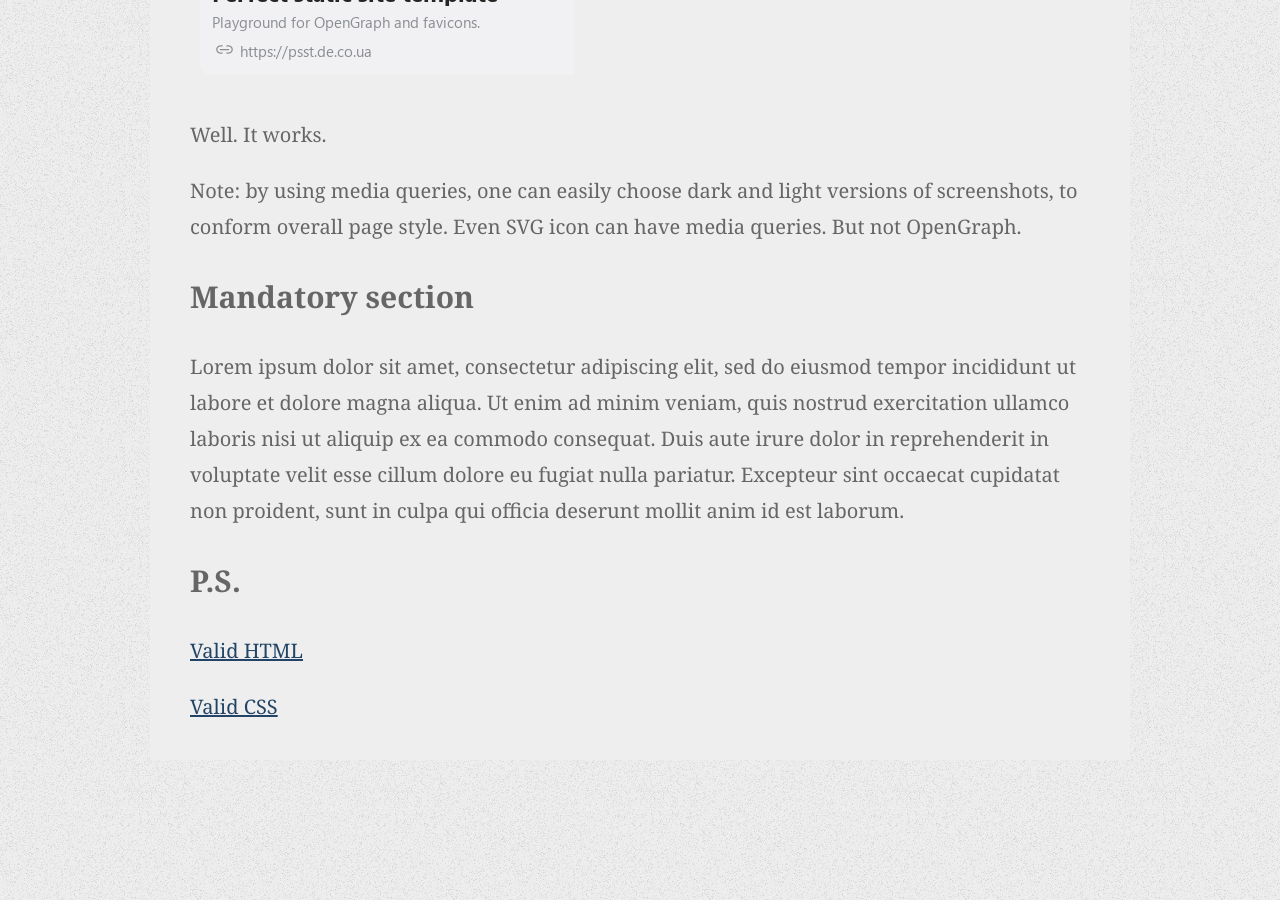
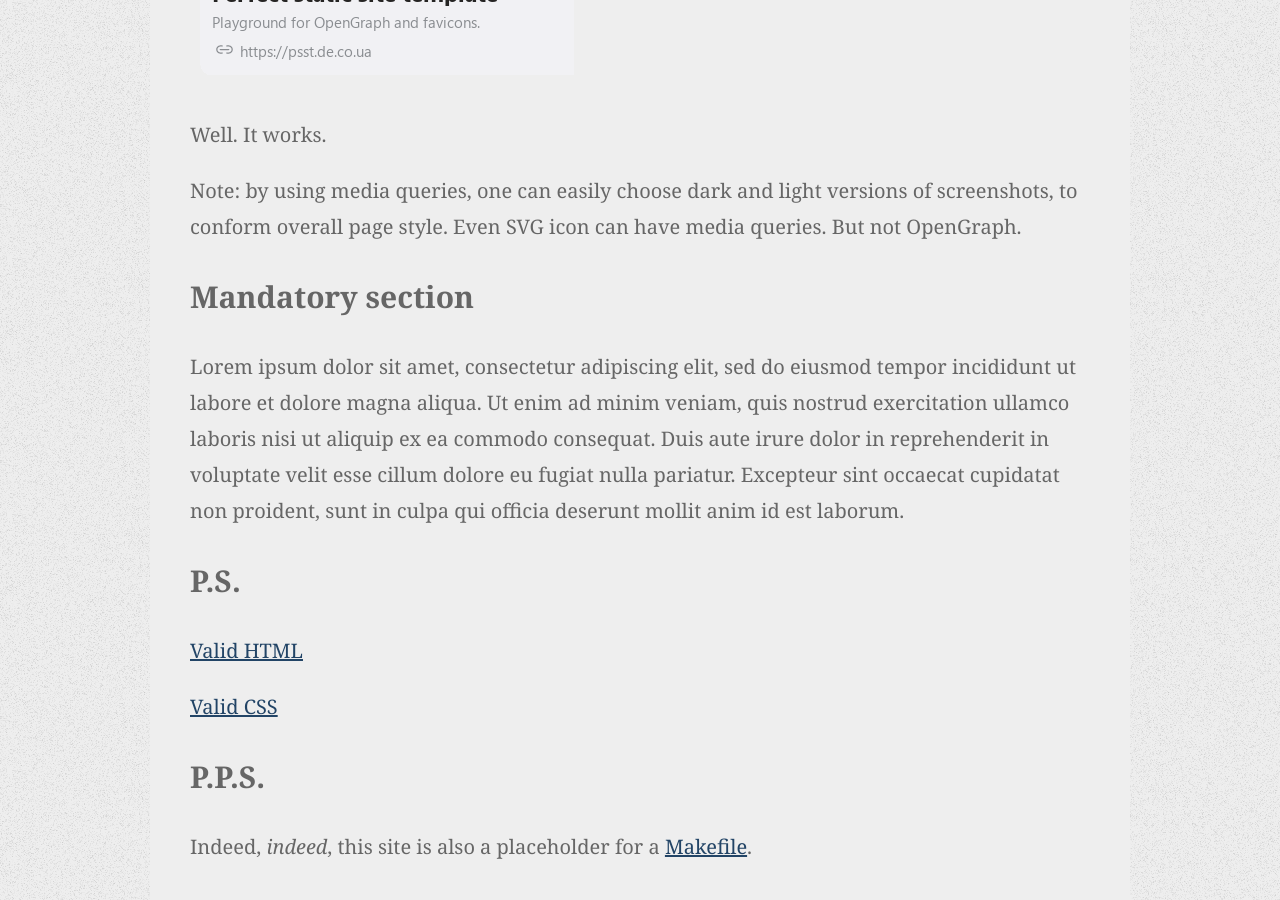
Before and after one commit to kastaneda/psst, a Jekyll site: the page built from index.md, in a window 1280 px wide and 900 px high, scrolled down 3839 px. Built offline with Jekyll 4.4.1, drawn with Linux system fonts in a browser that asks for light colours.

Commit message:
One more comment

```diff
--- a/index.md
+++ b/index.md
@@ -116,8 +116,15 @@ P.S.
 
 [Valid CSS](https://jigsaw.w3.org/css-validator/validator?uri=https%3A%2F%2Fpsst.de.co.ua%2Fstyle.css)
 
+
+P.P.S.
+------
+
+Indeed, _indeed_, this site is also a placeholder for a [Makefile][6].
+
 [1]: https://css-tricks.com/favicons-how-to-make-sure-browsers-only-download-the-svg-version/
 [2]: http://test.de.co.ua/2021/11/08/favicon-research.html
 [3]: https://twitter.com/kastaneda/status/1465484668799754245
 [4]: https://html.spec.whatwg.org/multipage/semantics.html#standard-metadata-names
 [5]: https://developers.facebook.com/tools/debug/
+[6]: https://github.com/kastaneda/psst/blob/master/Makefile
```
